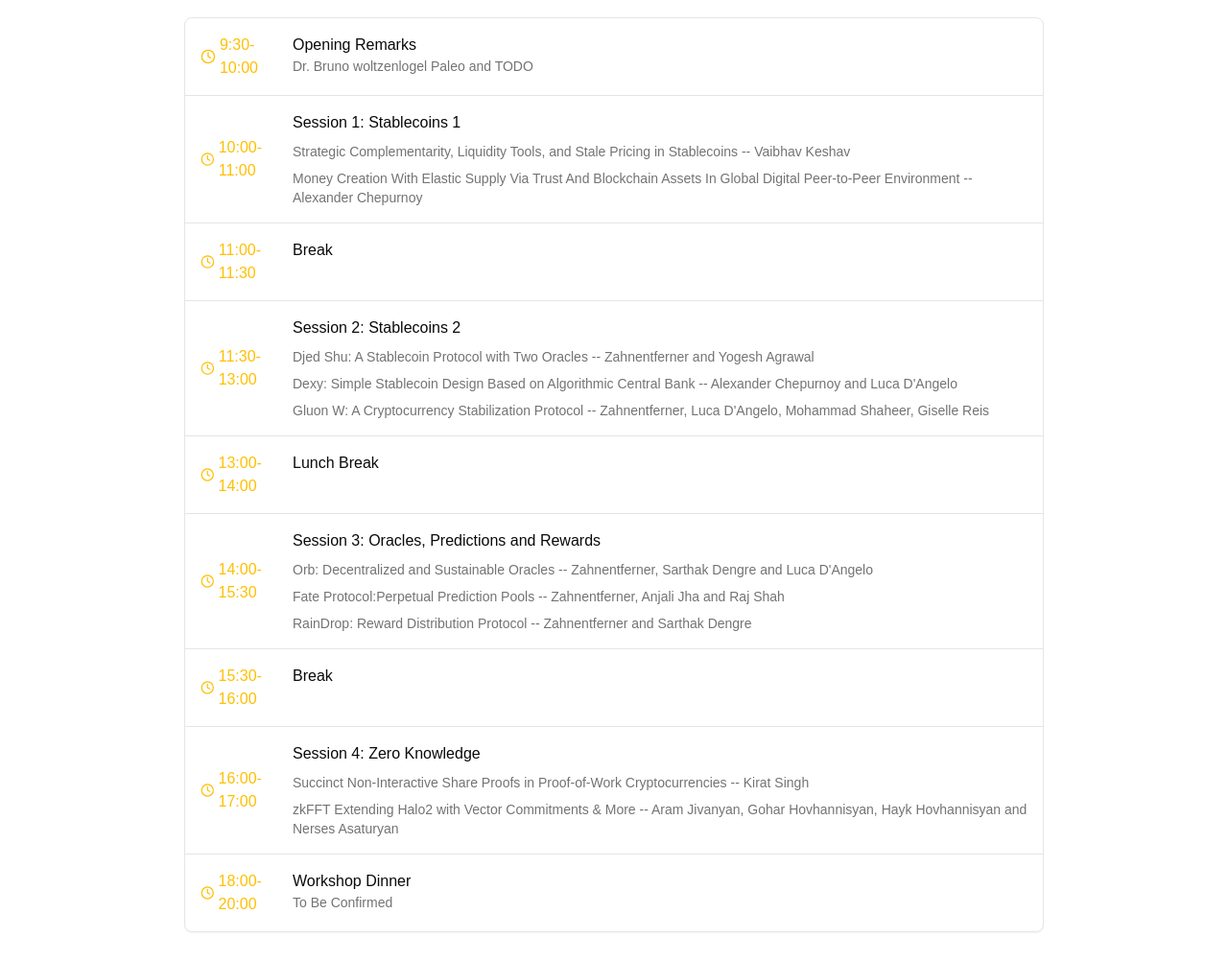
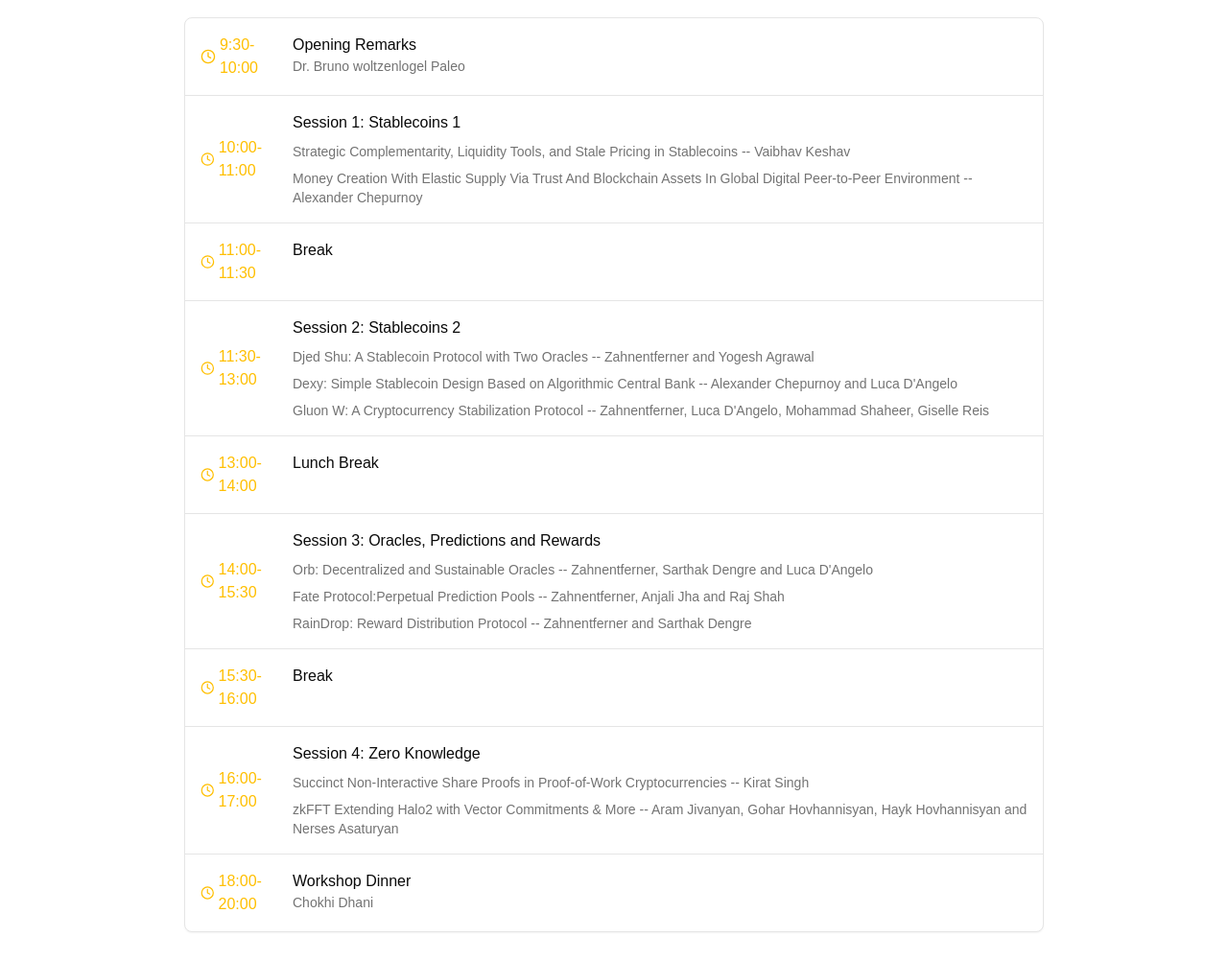
Before and after one commit to StabilityNexus/StabilityWorkshop, a Next.js app: page / in a window 1280 px wide. Shown: the part 5487-6488 px from the top of the page at 96% size. Built offline with nearby package versions, Linux system fonts and the light colour scheme.

Commit message:
Update page.tsx

```diff
--- a/app/page.tsx
+++ b/app/page.tsx
@@ -532,7 +532,7 @@ export default function WorkshopPage() {
                         </div>
                         <div>
                           <p className="font-medium">Opening Remarks</p>
-                          <p className="text-sm text-muted-foreground">Dr. Bruno woltzenlogel Paleo and TODO</p>
+                          <p className="text-sm text-muted-foreground">Dr. Bruno woltzenlogel Paleo</p>
                         </div>
                       </div>
                       <div className="flex p-4">
@@ -607,7 +607,7 @@ export default function WorkshopPage() {
                         </div>
                         <div>
                           <p className="font-medium">Workshop Dinner</p>
-                          <p className="text-sm text-muted-foreground">To Be Confirmed</p>
+                          <p className="text-sm text-muted-foreground">Chokhi Dhani</p>
                         </div>
                       </div>
                     </div>
```
